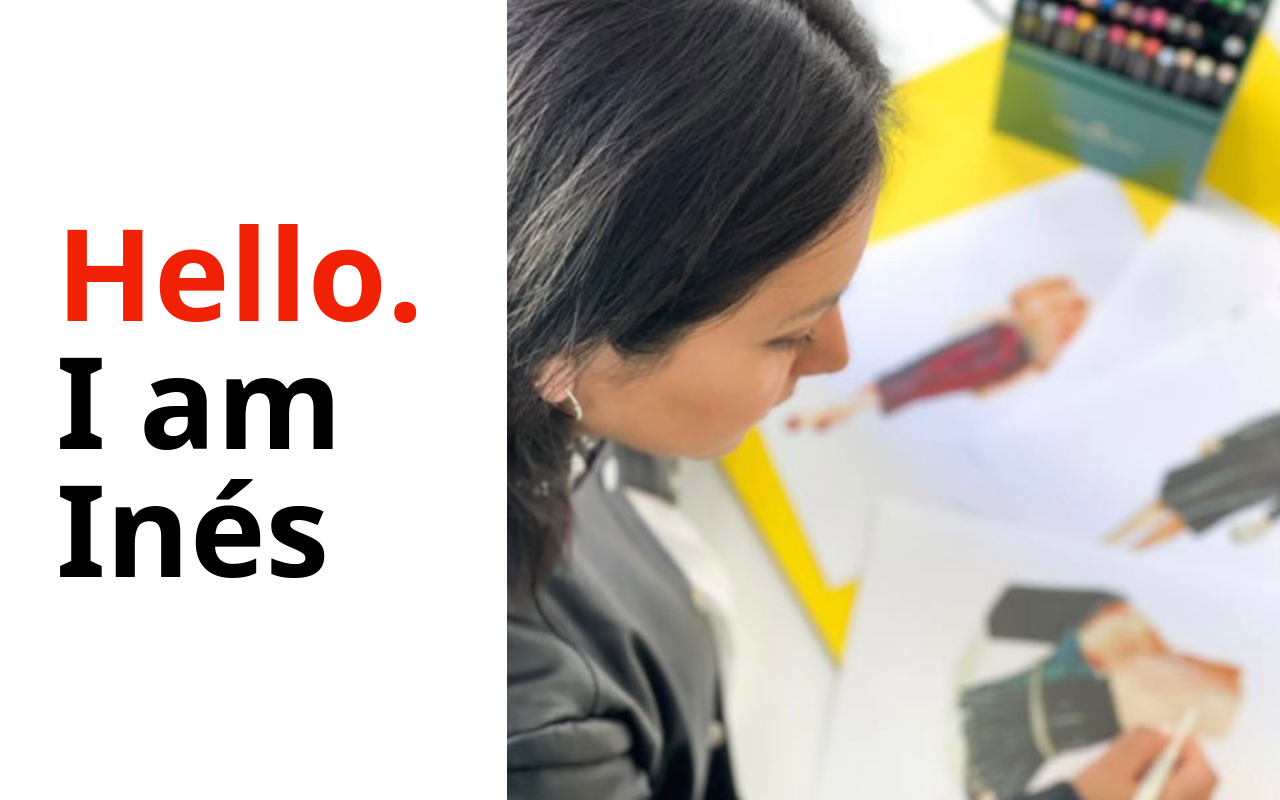
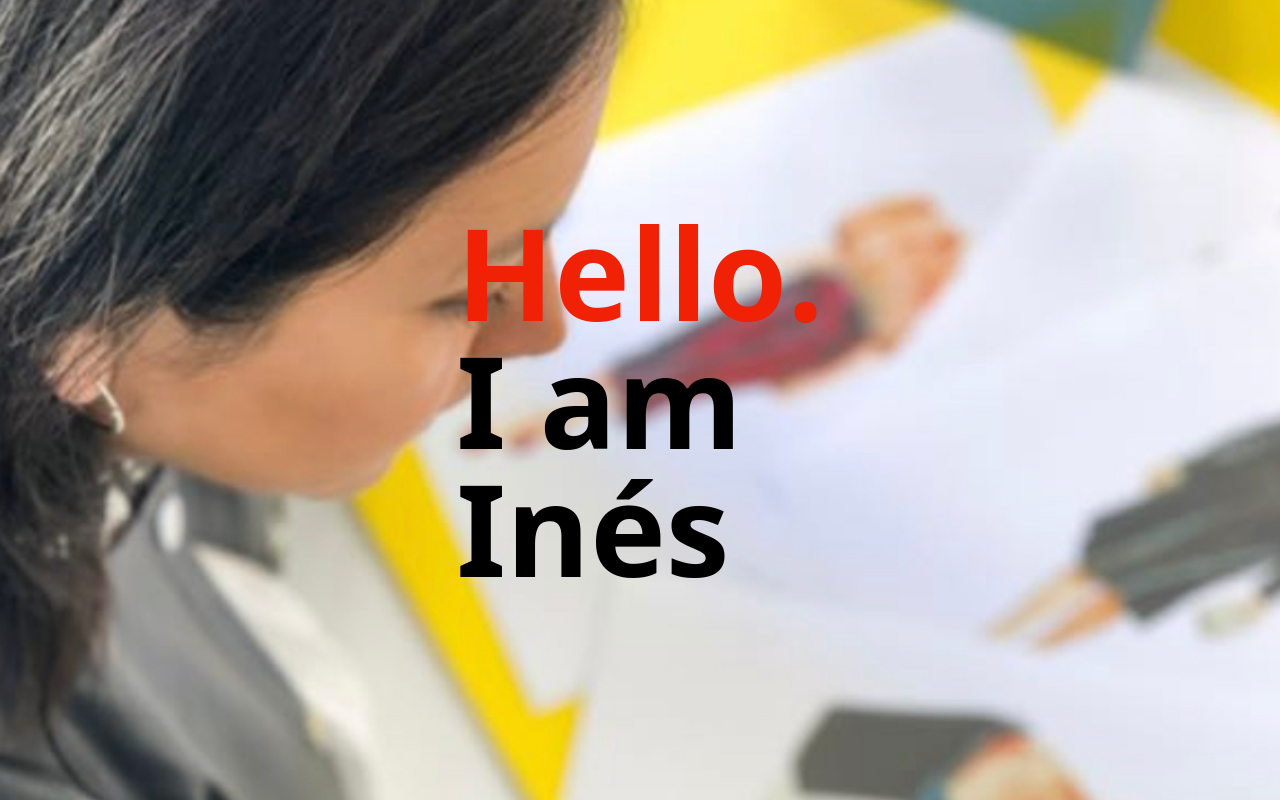
Before and after one commit to SennCode/porfolio-ines, a React (Vite) app: page / in a window 1280 px wide. Built offline with nearby package versions, Linux system fonts and the light colour scheme.

Commit message:
primeras rutas2

```diff
--- a/src/pages/Home.jsx
+++ b/src/pages/Home.jsx
@@ -5,7 +5,7 @@ const Home = () => {
   const [hoveredText, setHoveredText] = useState(null);
 
   return (
-    <div className="bg-white bg-[url(./assets/images/IMG_9EB17B5FFAD7-1.jpeg)] bg-no-repeat bg-right bg-contain min-h-screen flex items-center">
+    <div className="bg-white bg-[url(./assets/images/IMG_9EB17B5FFAD7-1.jpeg)] bg-no-repeat bg-right min-h-screen bg-cover flex justify-center items-center">
       <div className="mx-6 justify-start py-10">
         <div className="px-8">
           <h1
```
